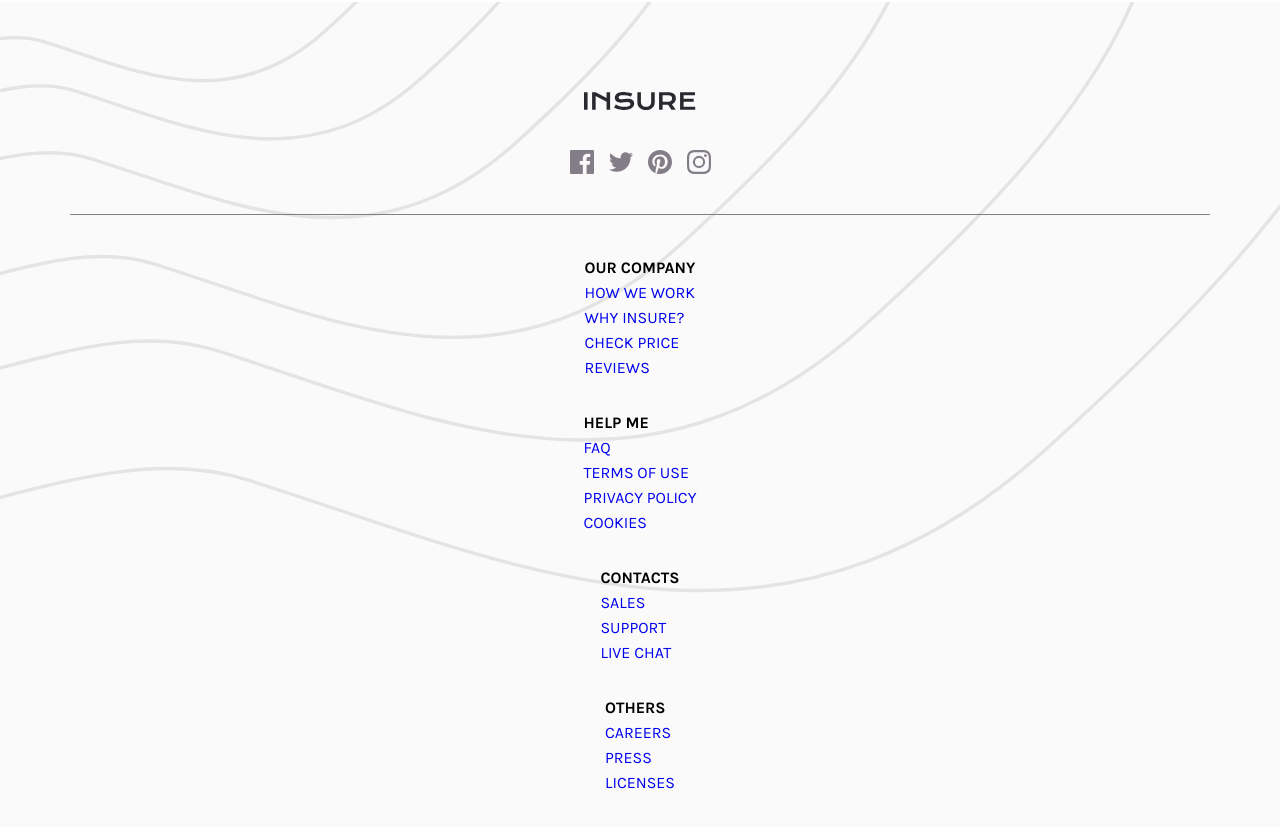
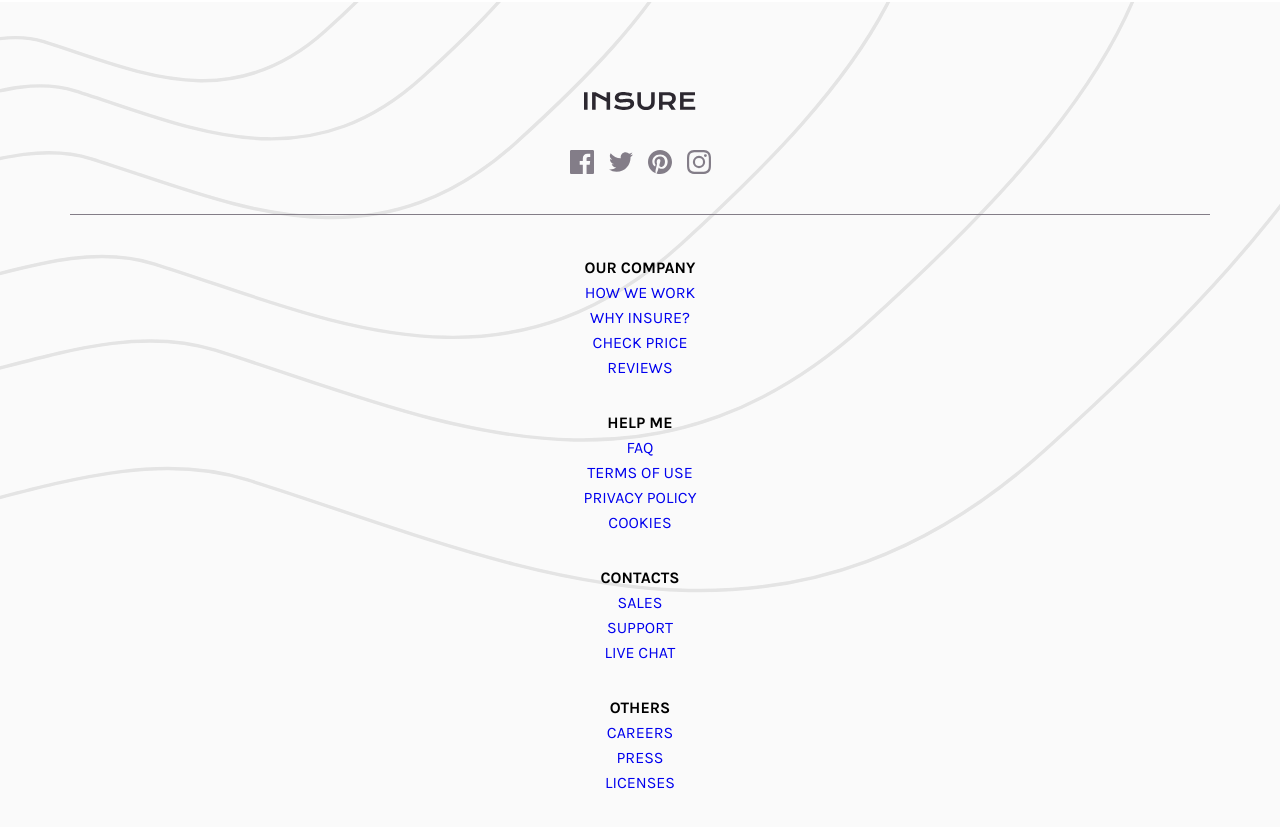
Before and after one commit to higor-costa/pagina-de-destino-insure, a React (Vite) app: page / in a window 1280 px wide. Shown: the part 3639-4466 px from the top of the page. Built offline with nearby package versions, Linux system fonts and the light colour scheme.

Commit message:
Centraliza texto do conteúdo principal do footer

```diff
--- a/src/style/components/Footer.module.scss
+++ b/src/style/components/Footer.module.scss
@@ -53,3 +53,7 @@ footer {
   @include fonte-texto(16);
   text-transform: uppercase;
 }
+
+.linkBox {
+  text-align: center;
+}
```
